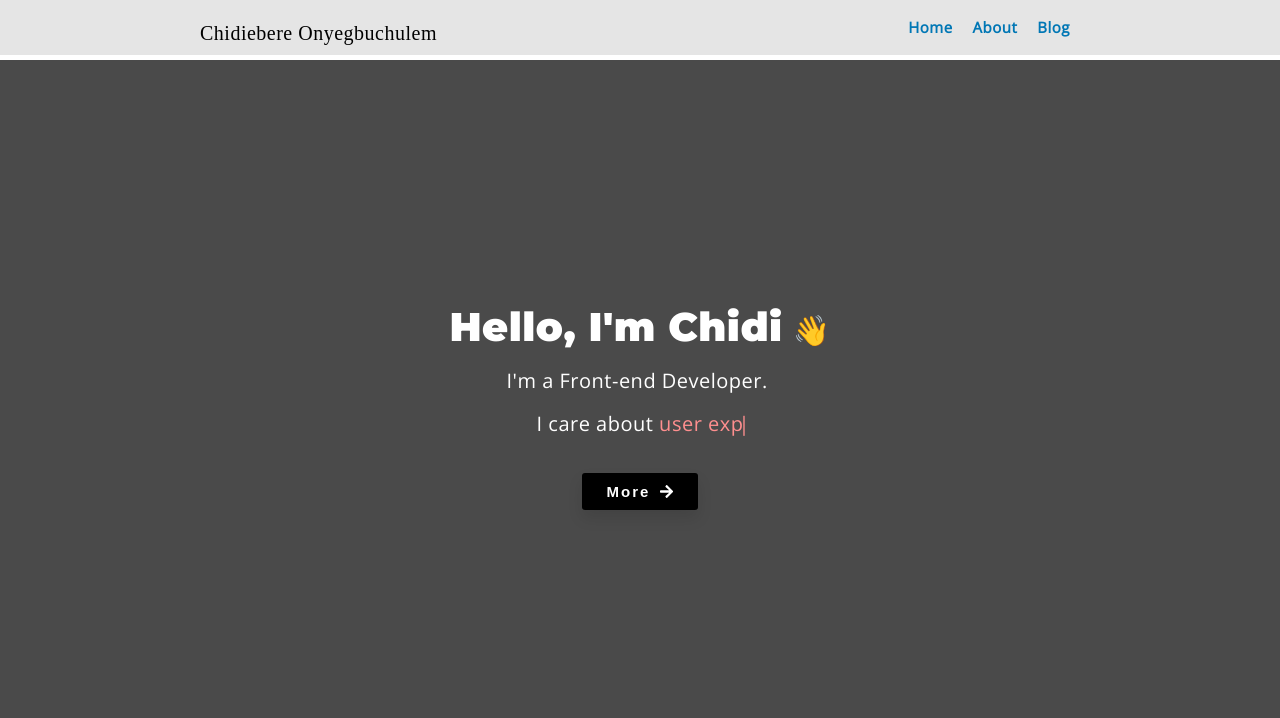
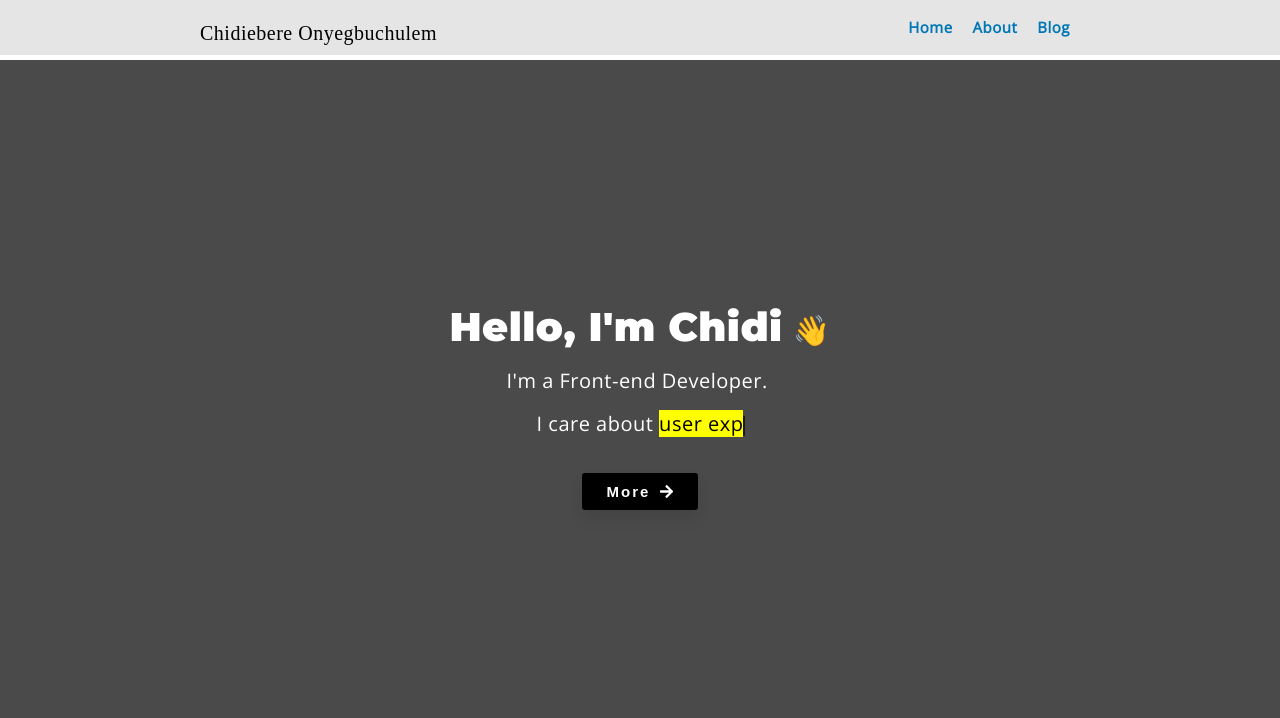
Before and after one commit to chidexebere/gatsby-portfolio, a Gatsby site: page / in a window 1280 px wide. Shown: the top 718 px of the page. Built offline with nearby package versions, Linux system fonts and the light colour scheme; Gatsby itself is replaced by a stand-in of ours; some packages are replaced by stand-ins of ours; a web font is replaced by a local one.

Commit message:
update typewriter styling

```diff
--- a/src/components/typewriter.js
+++ b/src/components/typewriter.js
@@ -77,9 +77,9 @@ class TypeWriter extends React.Component {
             {sentence}&nbsp;
           </span>
         ))}
-        <span className={`dynamic-text ${isWaiting ? "fade" : ""}`}>
+        <mark className={`dynamic-text ${isWaiting ? "fade" : ""}`}>
           {text}
-        </span>
+        </mark>
       </div>
     )
   }
--- a/src/scss/components/_typewriter.scss
+++ b/src/scss/components/_typewriter.scss
@@ -21,8 +21,9 @@
 }
 
 .dynamic-text {
+  font-size: var(--font-size-l);
   position: relative;
-  color: var(--color-tertiary-light);
+  color: var(--color-black);
 
   &:after {
     content: "|";
```
